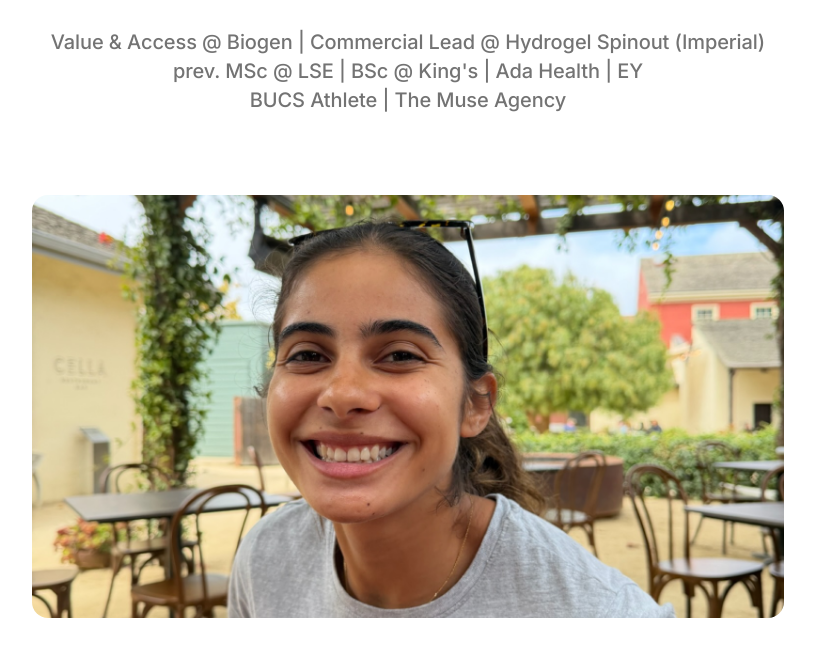
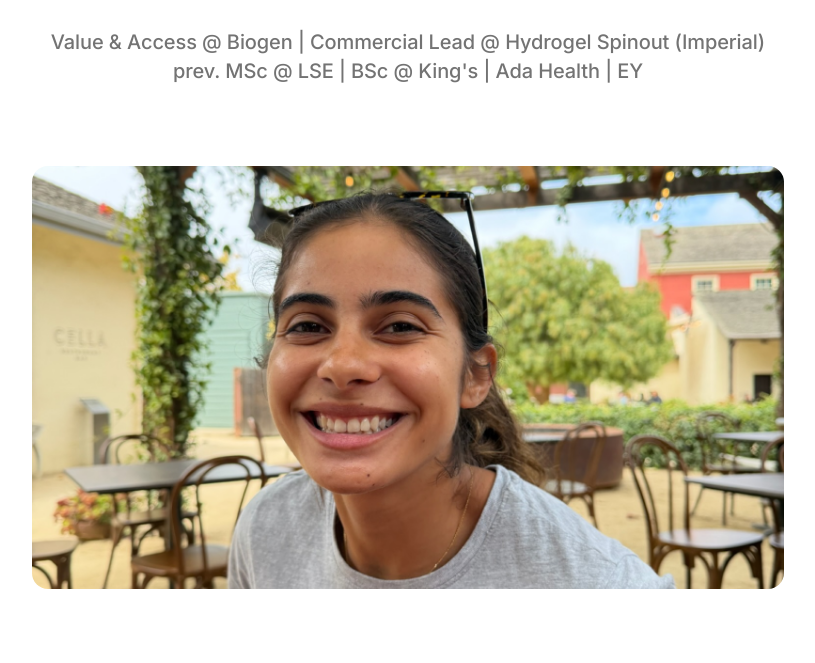
Before and after one commit to LeoniPB/leoni.payano, a plain HTML site: page about.html in a window 1280 px wide. Shown: the part 137-800 px from the top of the page, without its empty margins (232-1047 px from the left). Drawn offline with Linux system fonts and the light colour scheme.

Commit message:
about.html

```diff
--- a/about.html
+++ b/about.html
@@ -19,8 +19,7 @@
       <h1 class="about-title text-black">¡Hola! Hallo! Hi!  I'm Leoni!</h1>
     </div>
     <p class="about-roles text-black">Value &amp; Access @ Biogen | Commercial Lead @ Hydrogel Spinout (Imperial)
-prev. MSc @ LSE | BSc @ King's | Ada Health | EY
-BUCS Athlete | The Muse Agency</p>
+prev. MSc @ LSE | BSc @ King's | Ada Health | EY</p>
   </header>
 
   <div class="about-photo-wrap">
```
